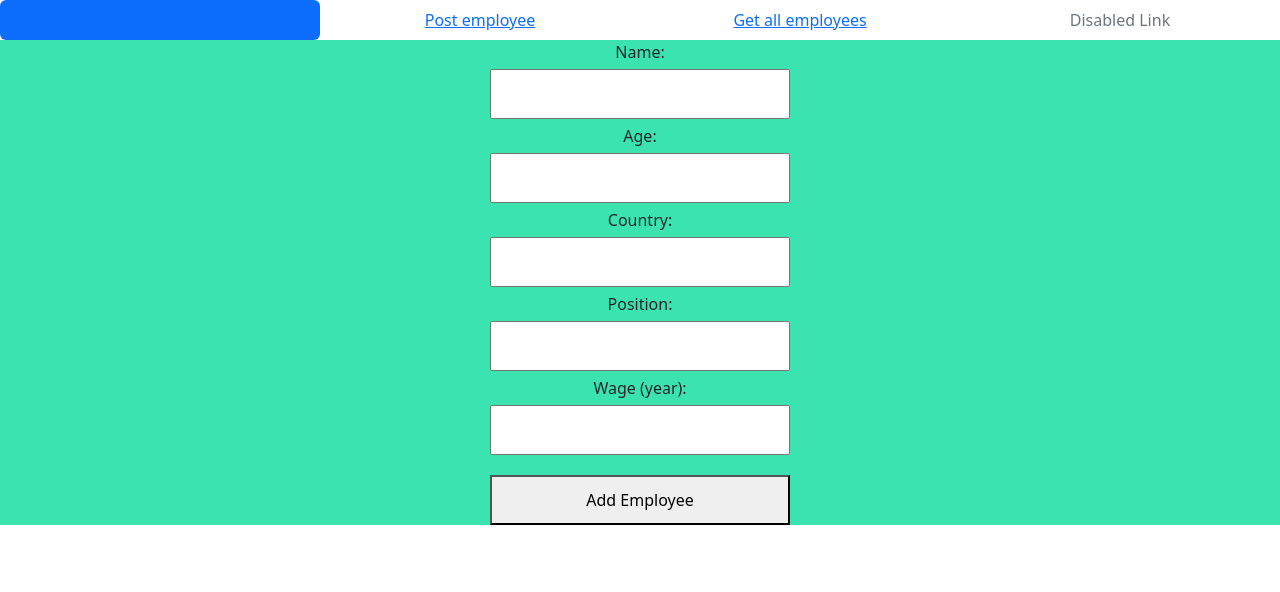
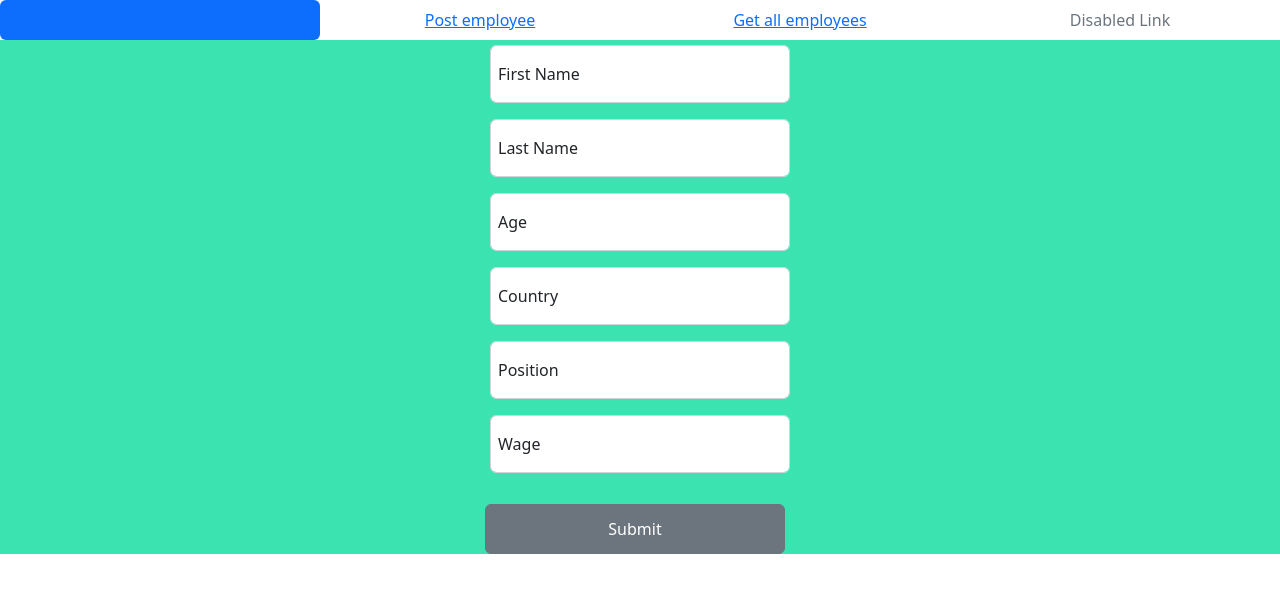
Before and after one commit to lucaslucenak/simple-react-spring-crud, a React (Create React App) app in the folder client/: page /post-employee in a window 1280 px wide. Shown: the top 592 px of the page. Built offline with nearby package versions, Linux system fonts and the light colour scheme.

Commit message:
Update client and server: Add first and last name fields; Add boostrap form

```diff
--- a/client/src/components/getAllEmployees/GetAllEmployees.jsx
+++ b/client/src/components/getAllEmployees/GetAllEmployees.jsx
@@ -26,7 +26,8 @@ const GetAllEmployees = () => {
             <table border="1" cellspacing="0" cellpadding="1">
               <tr>
                 <td>Id</td>
-                <td>Name</td>
+                <td>First Name</td>
+                <td>Last Name</td>
                 <td>Age</td>
                 <td>Country</td>
                 <td>Position</td>
@@ -34,7 +35,8 @@ const GetAllEmployees = () => {
               </tr>
               <tr key={employee.id}>
                 <td>{employee.id}</td>
-                <td>{employee.name}</td>
+                <td>{employee.first_name}</td>
+                <td>{employee.last_name}</td>
                 <td>{employee.age}</td>
                 <td>{employee.country}</td>
                 <td>{employee.position}</td>
--- a/client/src/components/postEmployee/PostEmployee.jsx
+++ b/client/src/components/postEmployee/PostEmployee.jsx
@@ -1,11 +1,11 @@
 import React from 'react'
-import './postEmployee.css'
 import {useState} from 'react'
 import axios from 'axios'
+import {Form, FormGroup, Input, Label, Button} from 'reactstrap'
 
 const PostEmployee = () => {
-
-    const [name, setName] = useState('');
+    const [firstName, setFisrtName] = useState('');
+    const [lastName, setLastName] = useState('');
     const [age, setAge] = useState(0);
     const [country, setCountry] = useState('');
     const [position, setPosition] = useState('');
@@ -13,7 +13,8 @@ const PostEmployee = () => {
 
     const addEmployee = () => {
       axios.post('http://localhost:8080/employee/', {
-        name: name,
+        first_name: firstName,
+        last_name: lastName,
         age: age,
         country: country,
         position: position,
@@ -27,49 +28,63 @@ const PostEmployee = () => {
 
   return (
     <section id='postEmployee'>
-        <div className='information'>
-            <label>Name: </label>
-            <input
-            type="text"
-            onChange= {(event) => {
-                setName(event.target.value);
-            }}
-            />
+      <div className="information">
+        <Form>
+          <FormGroup floating>
+            <Input id="firstName" name="firstName" placeholder="First Name" type="text" onChange= {
+                (event) => {setFisrtName(event.target.value);}
+                } />
+            <Label for="exampleEmail">First Name</Label>
+            </FormGroup>
 
-            <label>Age: </label>
-            <input
-            type="number"
-            onChange= {(event) => {
-            setAge(event.target.value);
-            }}
-            />
+            {' '}
 
-            <label>Country: </label>
-            <input
-            type="text"
-            onChange= {(event) => {
-            setCountry(event.target.value);
-            }}
-            />
+            <FormGroup floating>
+                <Input id="lastName" name="lastName" placeholder="Last Name" type="text" onChange= {
+                    (event) => {setLastName(event.target.value);}
+                } />
+                <Label for="examplePassword">Last Name</Label>
+            </FormGroup>
 
-            <label>Position: </label>
-            <input
-            type="text"
-            onChange= {(event) => {
-            setPosition(event.target.value);
-            }}
-            />
+            {' '}
 
-            <label>Wage (year): </label>
-            <input
-            type="number"
-            onChange= {(event) => {
-            setWage(event.target.value);
-            }}
-            />
+            <FormGroup floating>
+                <Input id="age" name="age" placeholder="Age" type="number" onChange= {
+                (event) => {setAge(event.target.value);}
+                } />
+                <Label for="exampleEmail">Age</Label>
+            </FormGroup>
 
-            <button onClick={addEmployee}>Add Employee</button>
-        </div>
+            {' '}
+
+            <FormGroup floating>
+                <Input id="country" name="country" placeholder="Country" type="text" onChange= {
+                (event) => {setCountry(event.target.value);}
+                } />
+                <Label for="exampleEmail">Country</Label>
+            </FormGroup>
+
+            {' '}
+
+            <FormGroup floating>
+                <Input id="position" name="position" placeholder="Position" type="text" onChange= {
+                    (event) => {setPosition(event.target.value);}
+                    } />
+                <Label for="exampleEmail">Position</Label>
+            </FormGroup>
+
+            {' '}
+
+            <FormGroup floating>
+                <Input id="wage" name="wage" placeholder="Wage" type="number" onChange= {
+                    (event) => {setWage(event.target.value);}
+                    } />
+                <Label for="exampleEmail">Wage</Label>
+            </FormGroup>
+
+          <Button onClick={addEmployee}>Submit</Button>
+        </Form>
+      </div>
     </section>
   )
 }
```
Also changed, not shown: client/src/components/postEmployee/PostEmployee-old.jsx (added, +91 -0 lines).
